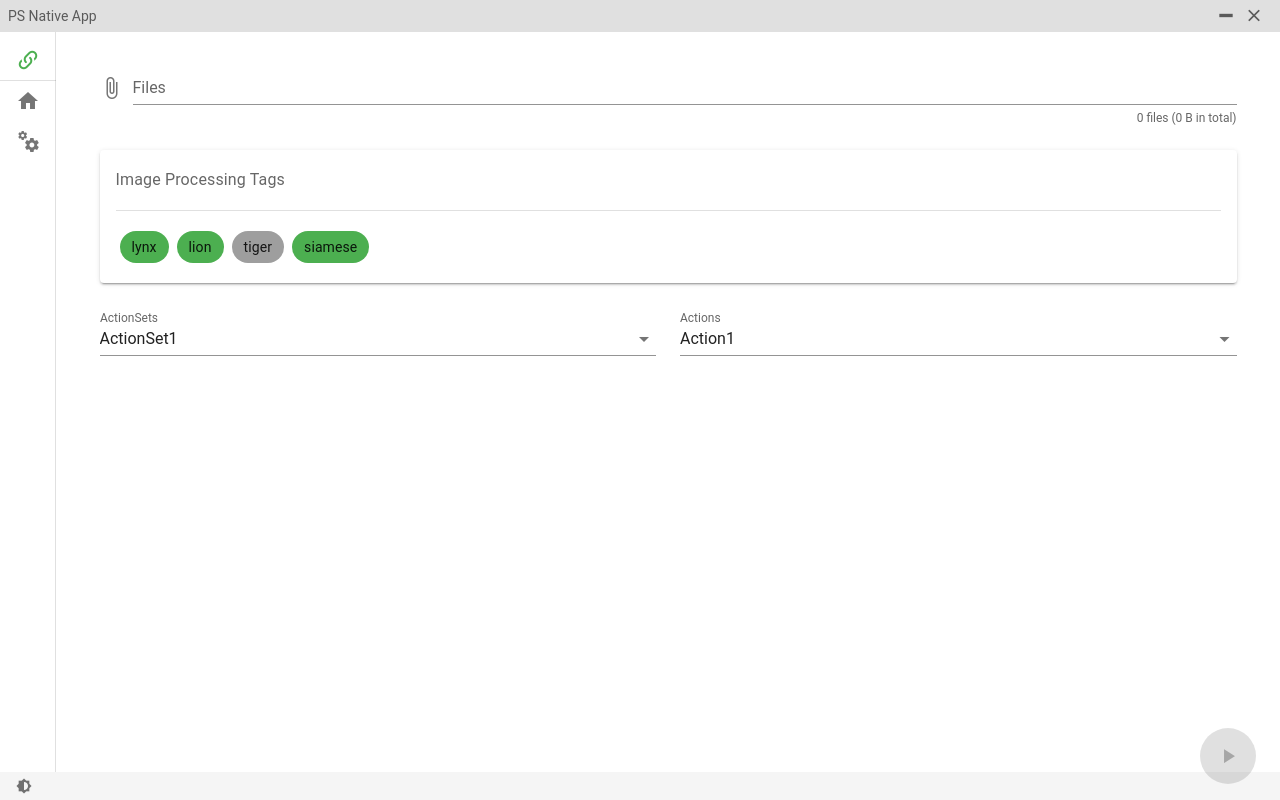
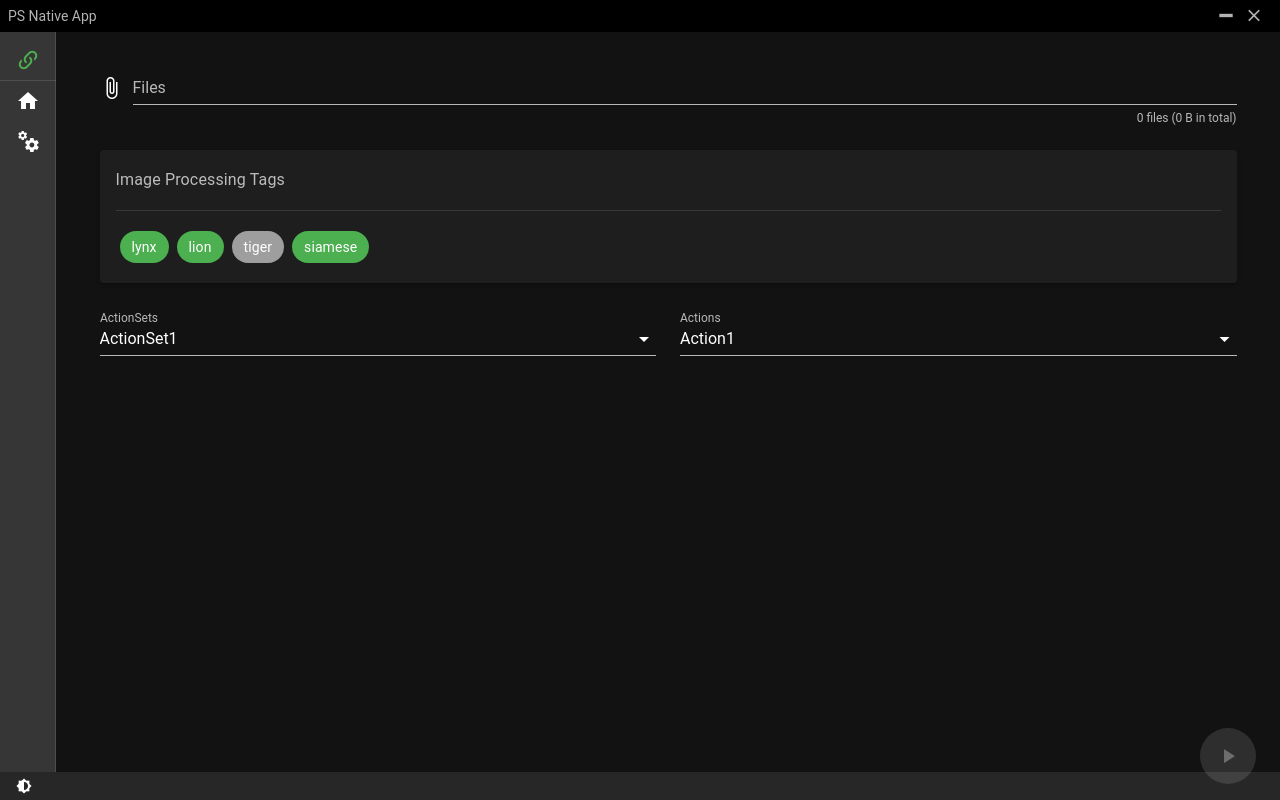
Before and after one commit to SturmB/js-ps-app, a Vue app: page /process in a window 1280 px wide. Built offline with nearby package versions, Linux system fonts and the light colour scheme; a small style sheet from the web is missing.

Commit message:
Dark Mode

```diff
--- a/src/plugins/vuetify.js
+++ b/src/plugins/vuetify.js
@@ -13,6 +13,7 @@ export default new Vuetify({
     },
   },
   theme: {
+    dark: true,
     options: {
       customProperties: true,
     },
```
